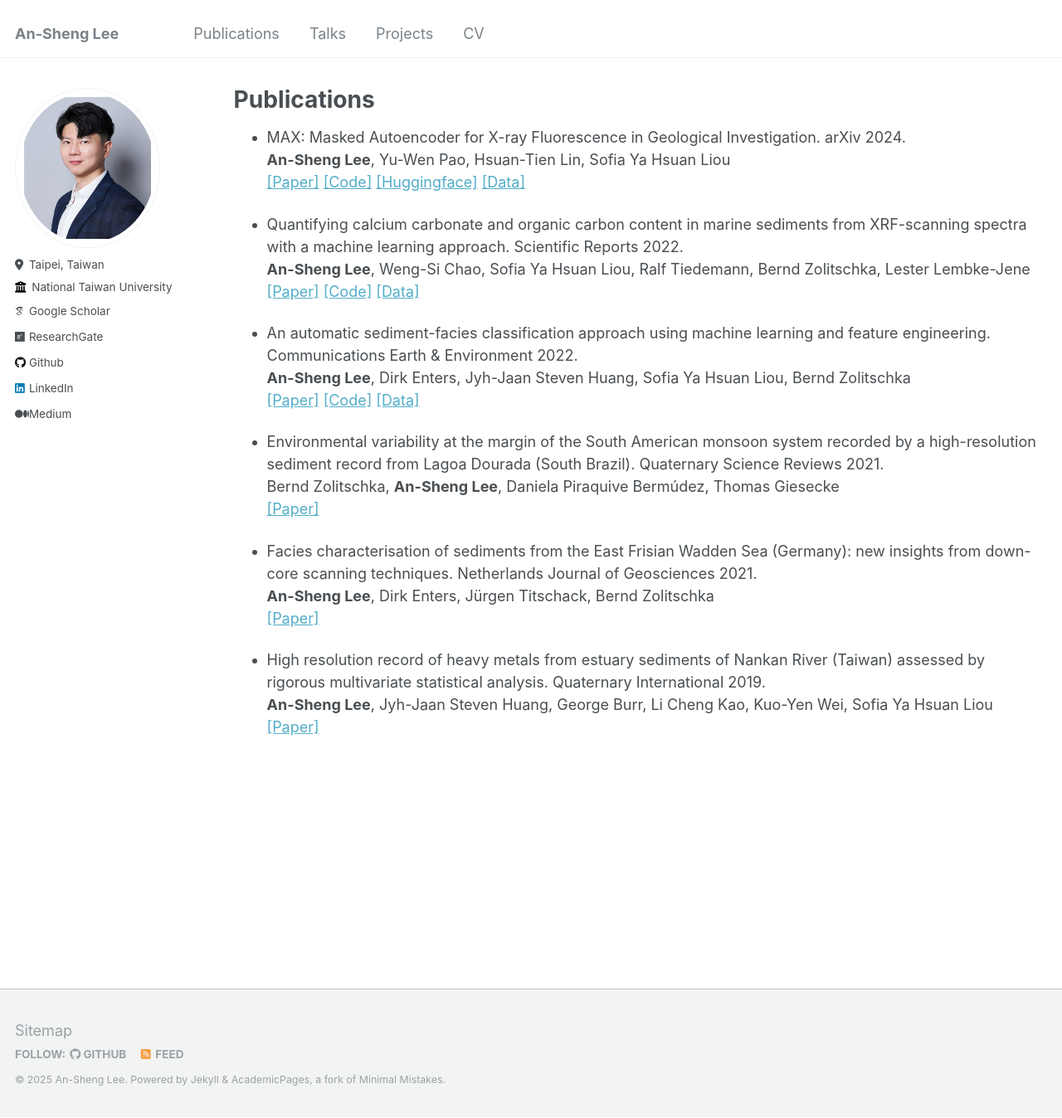
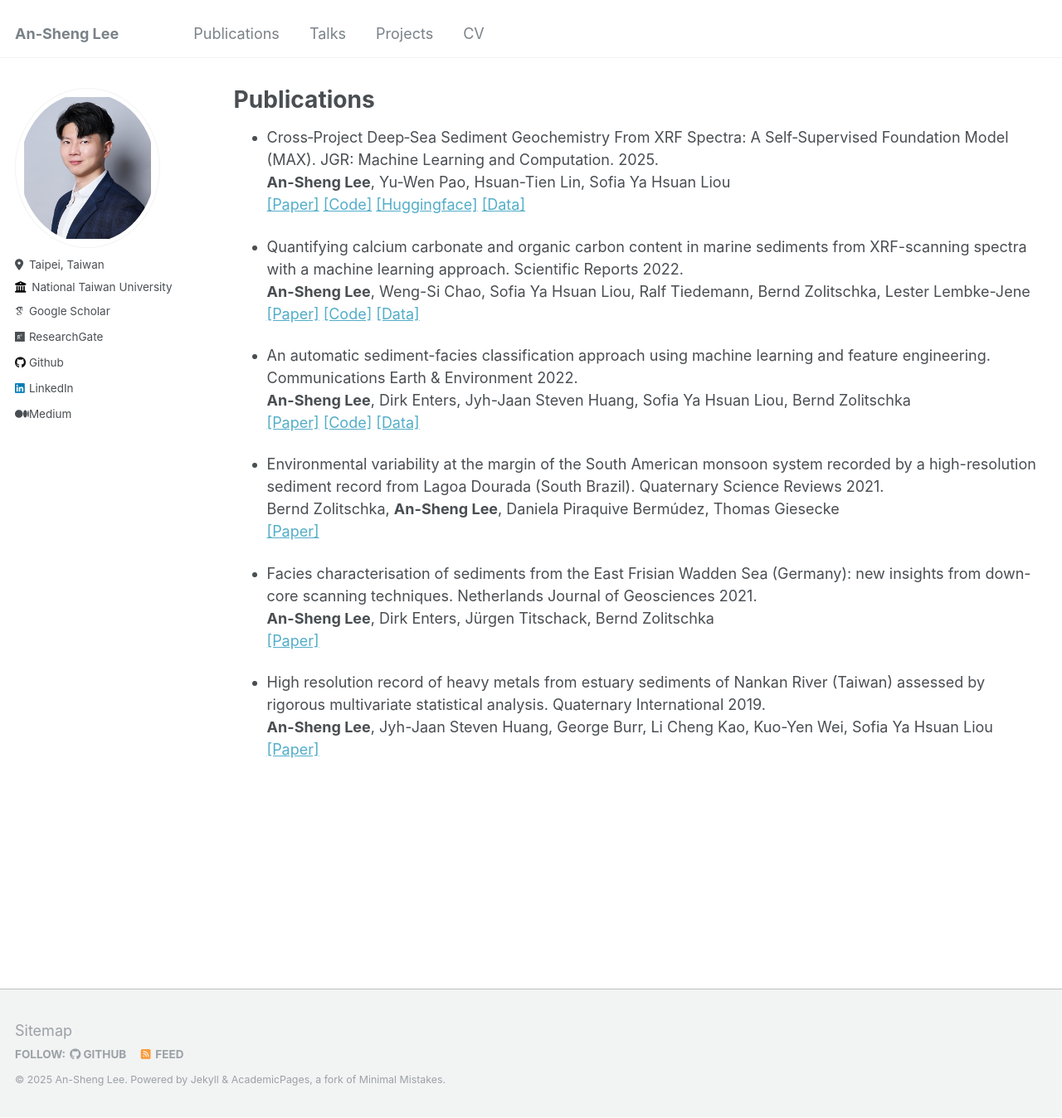
Before and after one commit to dispink/dispink.github.io, a Jekyll site: the page built from _pages/publications.md, in a window 1280 px wide and 1348 px high. Shown: the whole window at 83% size. Built offline with Jekyll 4.4.1, drawn with Linux system fonts in a browser that asks for light colours; some web fonts are replaced.

Commit message:
Update publications

```diff
--- a/_pages/publications.md
+++ b/_pages/publications.md
@@ -5,12 +5,12 @@ permalink: /publications/
 author_profile: true
 ---
 
-- MAX: Masked Autoencoder for X-ray Fluorescence in Geological Investigation. arXiv 2024.<br>
+- Cross‐Project Deep‐Sea Sediment Geochemistry From XRF Spectra: A Self‐Supervised Foundation Model (MAX). JGR: Machine Learning and Computation. 2025.<br>
 __An-Sheng Lee__, Yu-Wen Pao, Hsuan-Tien Lin, Sofia Ya Hsuan Liou<br>
-[[Paper]](https://arxiv.org/abs/2410.12330)
+[[Paper]](https://doi.org/10.1029/2025JH000754)
 [[Code]](https://github.com/dispink/xpt)
 [[Huggingface]](https://huggingface.co/paoyw/max)
-[[Data]](https://huggingface.co/datasets/paoyw/max-dataset)
+[[Data]](https://doi.org/10.5281/zenodo.16354051)
 
 - Quantifying calcium carbonate and organic carbon content in marine sediments from XRF-scanning spectra with a machine learning approach. Scientific Reports 2022.<br>
 __An-Sheng Lee__, Weng-Si Chao, Sofia Ya Hsuan Liou, Ralf Tiedemann, Bernd Zolitschka, Lester Lembke-Jene<br>
```
